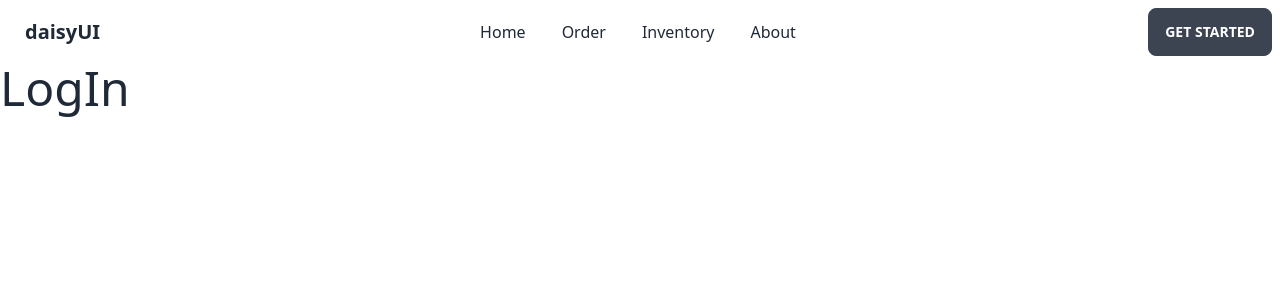
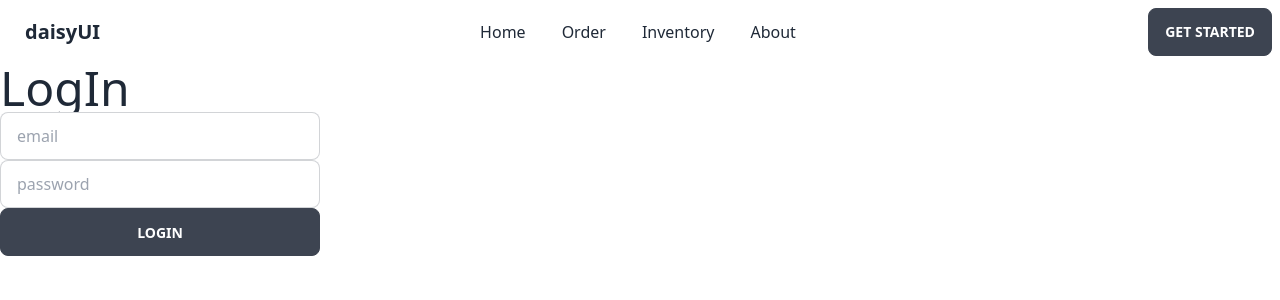
Before and after one commit to mollikacomputer/simple-jwt, a React (Create React App) app: page /login in a window 1280 px wide. Shown: the top 300 px of the page. Built offline with nearby package versions, Linux system fonts and the light colour scheme.

Commit message:
login form ui done

```diff
--- a/src/Components/Login.js
+++ b/src/Components/Login.js
@@ -2,8 +2,14 @@ import React from 'react';
 
 const Login = () => {
     return (
-        <div>
+        <div className=''>
             <h2 className='text-5xl' > LogIn</h2>
+            <form className='flex flex-col '>
+            <input type="text" placeholder="email" class="input input-bordered w-full max-w-xs" />
+            <input type="text" placeholder="password" class="input input-bordered w-full max-w-xs" />
+            <input value='Login' class=" btn w-full max-w-xs" />
+
+            </form>
         </div>
     );
 };
```
